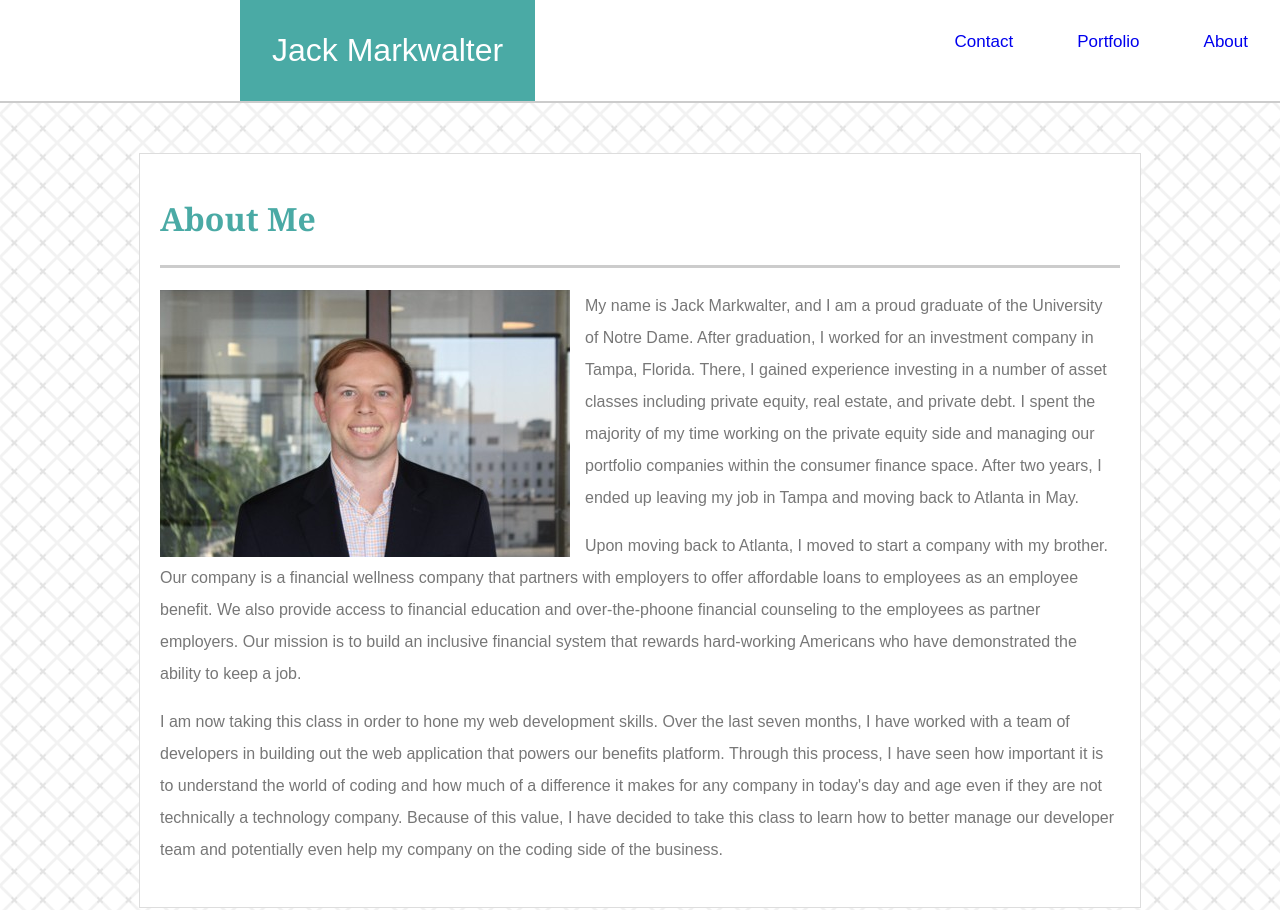
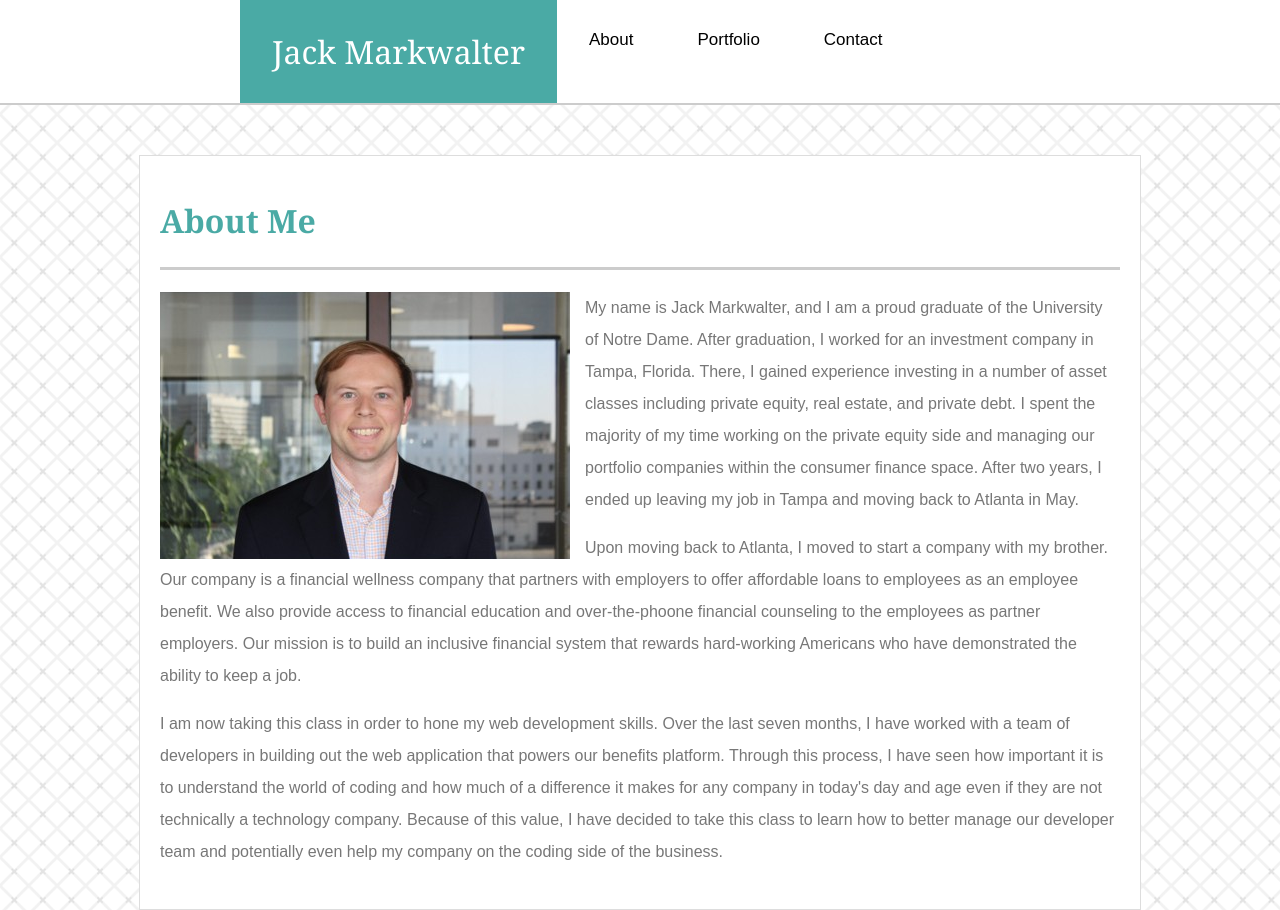
Before and after one commit to jackmarkwalter3/Homework1, a plain HTML site: page index.html in a window 1280 px wide. Shown: the top 910 px of the page. Drawn offline with Linux system fonts and the light colour scheme.

Commit message:
Last changes

```diff
--- a/assets/css/style.css
+++ b/assets/css/style.css
@@ -69,10 +69,11 @@ button {
 .topNav a {
     font-size: 17px;
     display: block;
-    float: right;
+    float: left;
     text-align: center;
-    padding: 32px 32px;
+    padding: 30px 32px;
     text-decoration: none;
+    color: black;
 }
 .topNav a:hover {
     background-color: #ddd;
@@ -94,6 +95,7 @@ button {
     border-bottom: 0px;
     margin-bottom: 0px;
     font-size: 32px;
+    font-family: Georgia, 'Times New Roman', Times, serif;
 }
 #message {
     height: 320px;
```
